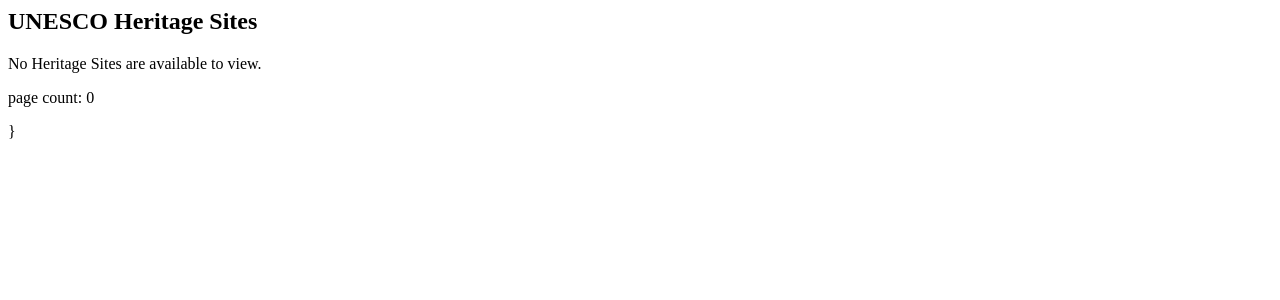
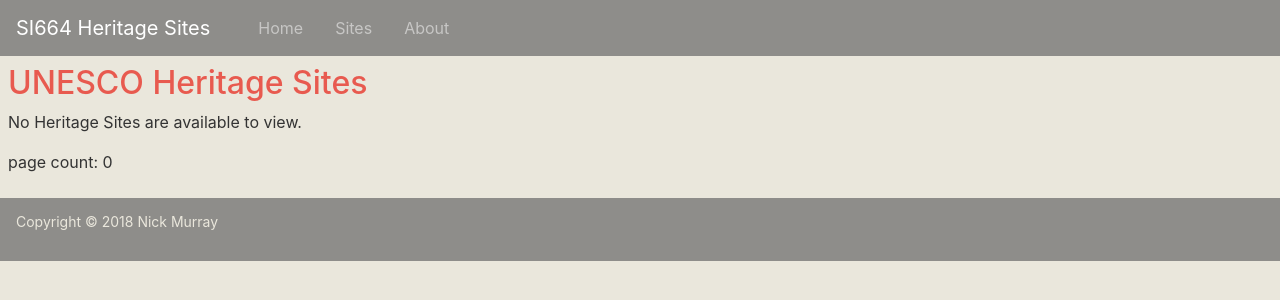
Before and after one commit to ndmurray/heritagesites, a Django app: page /heritagesites/sites/ in a window 1280 px wide. Shown: the top 300 px of the page. Run offline with Django 3.2, Linux system fonts and the light colour scheme; data that the repository does not hold is empty; some libraries are stand-ins or nearby versions.

Commit message:
doin some shit

```diff
--- a/heritagesites/templates/heritagesites/about.html
+++ b/heritagesites/templates/heritagesites/about.html
@@ -1,7 +1,6 @@
 {% extends 'heritagesites/base.html' %}
 
 
-{% load static %}
 
 
 
--- a/heritagesites/templates/heritagesites/base.html
+++ b/heritagesites/templates/heritagesites/base.html
@@ -31,6 +31,9 @@
 
       <ul class="navbar-nav">
         <li class="nav-item">
+          <a class="nav-link" href="{% url 'home' %}">Home</a>
+        </li>
+        <li class="nav-item">
           <a class="nav-link" href="{% url 'sites' %}">Sites</a>
         </li>
         <li class="nav-item">
@@ -42,13 +45,13 @@
     <main>
       <div class="container-fluid">
 
-
+          {% block content %}{% endblock %}
 
       </div>
     </main>
 
     <footer>
-      <p>Copyright &copy; 2018 <a href="mailto:youruniqname@umich.edu">First Name Last Name</a></p>
+      <p>Copyright &copy; 2018 <a href="mailto:murrayn@umich.edu">Nick Murray</a></p>
     </footer>
 
     <!-- Get <script> tags: https://getbootstrap.com/docs/4.0/getting-started/download/ -->
--- a/heritagesites/templates/heritagesites/home.html
+++ b/heritagesites/templates/heritagesites/home.html
@@ -1,7 +1,9 @@
+{% extends 'heritagesites/base.html' %}
 
-
-
+{% block content %}
 
 <h2>UNESCO Heritage Sites</h2>
 
 <p>TODO: add overview later.</p>
+
+{% endblock content %}
--- a/heritagesites/templates/heritagesites/site.html
+++ b/heritagesites/templates/heritagesites/site.html
@@ -1,6 +1,9 @@
+{% extends 'heritagesites/base.html' %}
+
 
 
 {% block content %}
+
 
 <article>
   <header>
@@ -50,16 +53,16 @@
   </nav>
 
   {% if sites %}
-  <ul>
+    <ul>
+      {% for site in sites %}
 
+          <!-- safe filter on for raw HTML stored in database -->
+          <li><a href="{% url 'site_detail' site.pk %}">{{ site.site_name | safe }}</a></li>
 
-    <!-- safe filter on for raw HTML stored in database -->
-    <li><a href="{% url 'site_detail' site.pk %}">{{ site.site_name | safe }}</a></li>
-
-
-  </ul>
+      {% endfor %}
+    </ul>
   {% else %}
-  <p>No Heritage Sites are available to view.</p>
+      <p>No Heritage Sites are available to view.</p>
   {% endif %}
 
   <p>page count: {{ sites.count }}</p>
```
